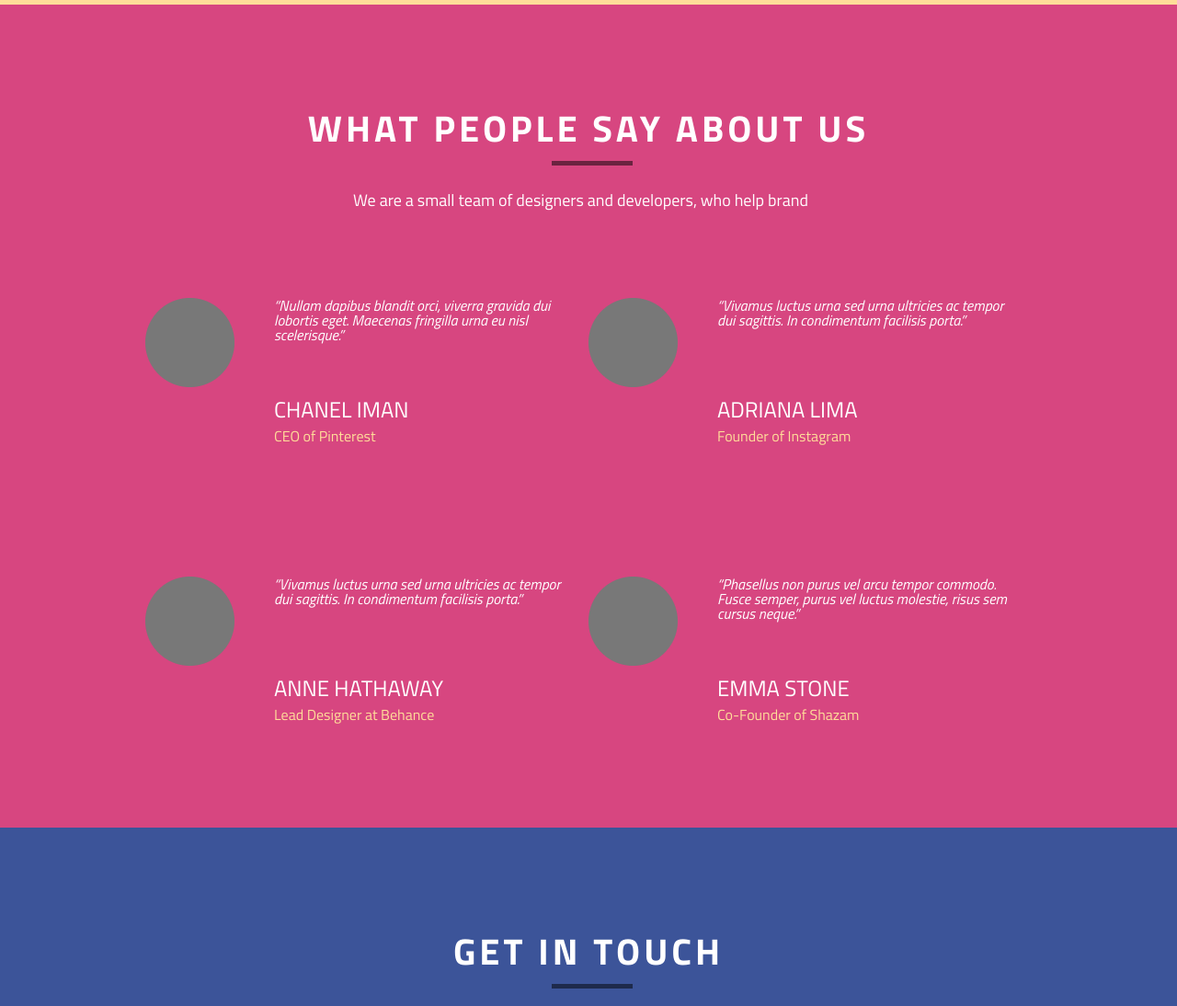
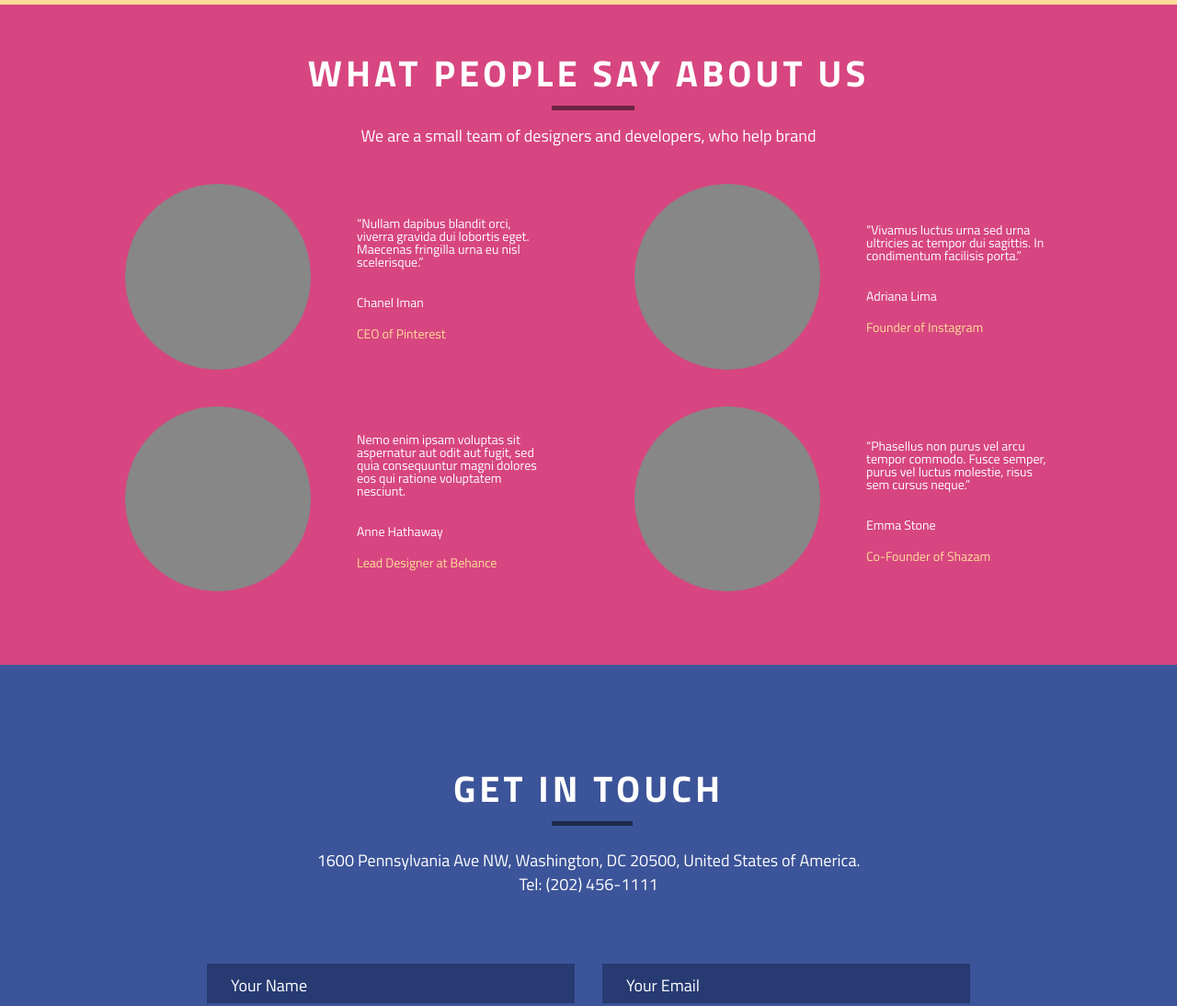
Before and after one commit to klekwedge/cuda, a plain HTML site: page cuda/index.html in a window 1280 px wide. Shown: the part 2900-3994 px from the top of the page at 92% size. Drawn offline with Linux system fonts and the light colour scheme.

Commit message:
feat: add reviews section

```diff
--- a/cuda/index.html
+++ b/cuda/index.html
@@ -221,77 +221,53 @@
       </div>
     </section>
 
-    <div class="block-6">
-      <div class="block-6__body">
-        <div class="block-6__header">
-          <div class="block-6__title title">What people say about us</div>
-          <div class="block-6__text title-text">
-            We are a small team of designers and developers, who help brand
+    <section class="page__reviews reviews">
+      <div class="reviews__container _container">
+      <h2 class="reviews__title _title">What people say about us</h2>
+      <h3 class="reviews__subtitle _subtitle">We are a small team of designers and developers, who help brand</h3>
+      <ul class="reviews__list">
+        <li class="reviews__item item">
+          <img class="item__image" src="assets/img/Base.png"/>
+          <div class="item__info">
+            <p class="item__text">“Nullam dapibus blandit orci, viverra gravida dui lobortis eget. Maecenas fringilla urna eu nisl scelerisque.”</p>
+            <h4 class="item__title">Chanel Iman</h4>
+            <h5 class="item__subtitle">CEO of Pinterest</h5>
           </div>
+        </li>
+
+        <li class="reviews__item item">
+          <img class="item__image" src="assets/img/Base.png"/>
+          <div class="item__info">
+            <p class="item__text">“Vivamus luctus urna sed urna ultricies ac tempor dui sagittis. In condimentum facilisis porta.”
+            </p>
+            <h4 class="item__title">Adriana Lima</h4>
+            <h5 class="item__subtitle">Founder of Instagram</h5>
         </div>
+        </li>
+
+        <li class="reviews__item item">
+          <img class="item__image" src="assets/img/Base.png"/>
+          <div class="item__info">
+            <p class="item__text">Nemo enim ipsam voluptas sit aspernatur aut odit aut fugit, sed quia consequuntur magni dolores eos qui ratione voluptatem nesciunt.
+            </p>
+            <h4 class="item__title">Anne Hathaway</h4>
+            <h5 class="item__subtitle">Lead Designer at Behance</h5>
+          </div>
+        </li>
+
+        <li class="reviews__item item">
+          <img class="item__image" src="assets/img/Base.png"/>
+          <div class="item__info">
+            <p class="item__text">“Phasellus non purus vel arcu tempor commodo. Fusce semper, purus vel luctus molestie, risus sem cursus neque.”
+            </p>
+            <h4 class="item__title">Emma Stone</h4>
+            <h5 class="item__subtitle">Co-Founder of Shazam</h5>
+          </div>
+        </li>
+      </ul>
       </div>
-      <div class="block-6__row">
-        <div class="block-6__column">
-          <div class="item-6">
-            <div class="item-6__icon">
-              <img src="assets/img/Base_3.png" />
-            </div>
-            <div class="item-6__body">
-              <div class="item-6__text">“Nullam dapibus blandit orci, viverra gravida dui lobortis eget. Maecenas
-                fringilla
-                urna eu nisl scelerisque.”
-              </div>
-              <div class="item-6__title">Chanel Iman</div>
-              <div class="item-6__mini-title">CEO of Pinterest</div>
-            </div>
-          </div>
-        </div>
-        <div class="block-6__column">
-          <div class="item-6">
-            <div class="item-6__icon">
-              <img src="assets/img/Base_3.png" />
-            </div>
-            <div class="item-6__body">
-              <div class="item-6__text">
-                “Vivamus luctus urna sed urna ultricies ac tempor dui sagittis. In condimentum facilisis porta.”
-              </div>
-              <div class="item-6__title">Adriana Lima</div>
-              <div class="item-6__mini-title">Founder of Instagram</div>
-            </div>
-          </div>
-        </div>
-        <div class="block-6__column">
-          <div class="item-6">
-            <div class="item-6__icon">
-              <img src="assets/img/Base_3.png" />
-            </div>
-            <div class="item-6__body">
-              <div class="item-6__text">
-                “Vivamus luctus urna sed urna ultricies ac tempor dui sagittis. In condimentum facilisis porta.”
-              </div>
-              <div class="item-6__title">Anne Hathaway</div>
-              <div class="item-6__mini-title">Lead Designer at Behance</div>
-            </div>
-          </div>
-        </div>
-        <div class="block-6__column">
-          <div class="item-6">
-            <div class="item-6__icon">
-              <img src="assets/img/Base_3.png" />
-            </div>
-            <div class="item-6__body">
-              <div class="item-6__text">
-                “Phasellus non purus vel arcu tempor commodo. Fusce semper, purus vel luctus molestie, risus sem cursus
-                neque.”
-              </div>
-              <div class="item-6__title">Emma Stone</div>
-              <div class="item-6__mini-title">Co-Founder of Shazam</div>
-            </div>
-          </div>
-        </div>
-      </div>
-    </div>
-    </div>
+    </section>
+
 
     <div class="block-7">
       <div class="block-7__body">
--- a/cuda/styles/style.scss
+++ b/cuda/styles/style.scss
@@ -406,78 +406,63 @@ body {
       font-size: 24px;
       text-align: center;
     }
-    .item__image{
+    .item__image {
       @media (max-width: 620px) {
         width: 320px;
       }
     }
-
   }
 }
 
 /*-------------------------------------------------------------*/
-/*-----Review--------------------------------------------------*/
+/*-----reviews--------------------------------------------------*/
 /*-------------------------------------------------------------*/
 
-.block-6 {
+.reviews {
   background-color: #d74680;
-  height: 895px;
-  &__body {
-    max-width: 620px;
-    margin: 0 auto;
+  padding: 60px 10px;
+  color: white;
+  &__title {
+
   }
-  &__header {
-    margin-bottom: 74px;
+
+  &__subtitle {
+
   }
-  &__title {
-    color: #ffffff;
-    margin: 0px auto 30px auto;
-    padding-top: 120px;
-  }
-  &__row {
+
+  &__list {
     display: flex;
     flex-wrap: wrap;
+    align-items: center;
     justify-content: center;
+    gap: 20px 50px;
   }
-  &__column {
-    max-width: 472px;
-    flex: 0 1 50%;
-    margin-bottom: 145px;
-    margin-right: 10px;
-  }
-}
 
-.item-6 {
-  &__icon {
+  &__item {
     display: flex;
     align-items: center;
     justify-content: center;
-    float: left;
-  }
-  &__body {
-    margin-left: 140px;
-  }
-  &__text {
-    font-size: 18px;
-    font-style: italic;
-    color: #ffffff;
-    text-align: left;
-    width: 326px;
-    height: 85px;
-    font-size: 16px;
-    margin-bottom: 24px;
-  }
-  &__title {
-    color: #ffffff;
-    font-size: 24px;
-    text-transform: uppercase;
-    text-align: left;
-    margin-bottom: 9px;
-  }
-  &__mini-title {
-    text-align: left;
-    color: #ffdd99;
-    font-size: 16px;
+    gap: 30px 50px;
+    flex-wrap: wrap;
+    flex: 0 1 40%;
+    height: 100%;
+    .item__image {
+      margin-bottom: 20px;
+      flex: 0 1 40%;
+    }
+    .item__info{
+      flex: 0 1 40%;
+    }
+    .item__title {
+      margin: 0px 0px 20px 0px;
+    }
+    .item__subtitle {
+      color: #ffdd99;
+      margin-bottom: 15px;
+    }
+    .item__text {
+      margin-bottom: 30px;
+    }
   }
 }
 
```
Also changed, not shown: cuda/styles/style.css, 1 other file.
